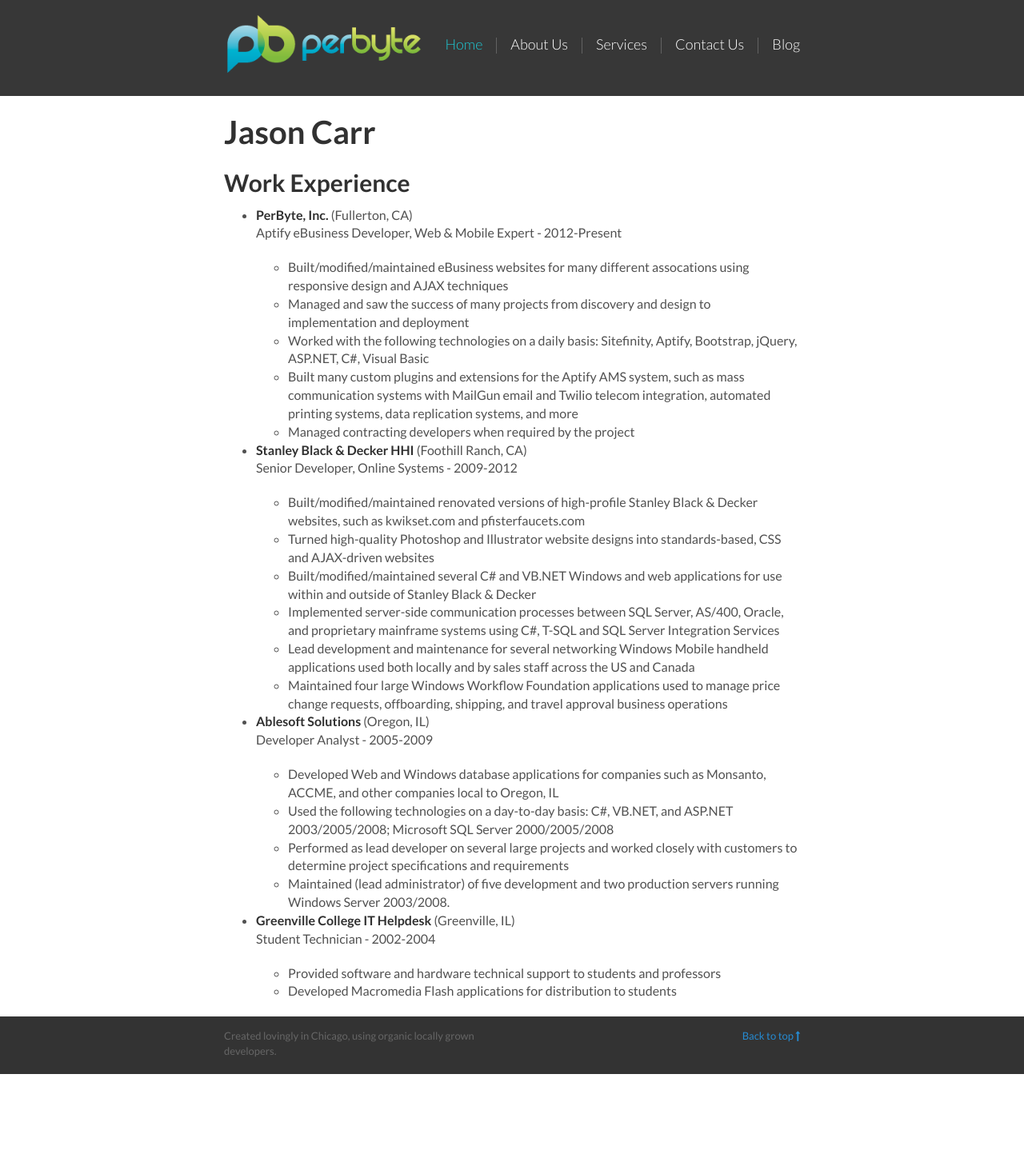
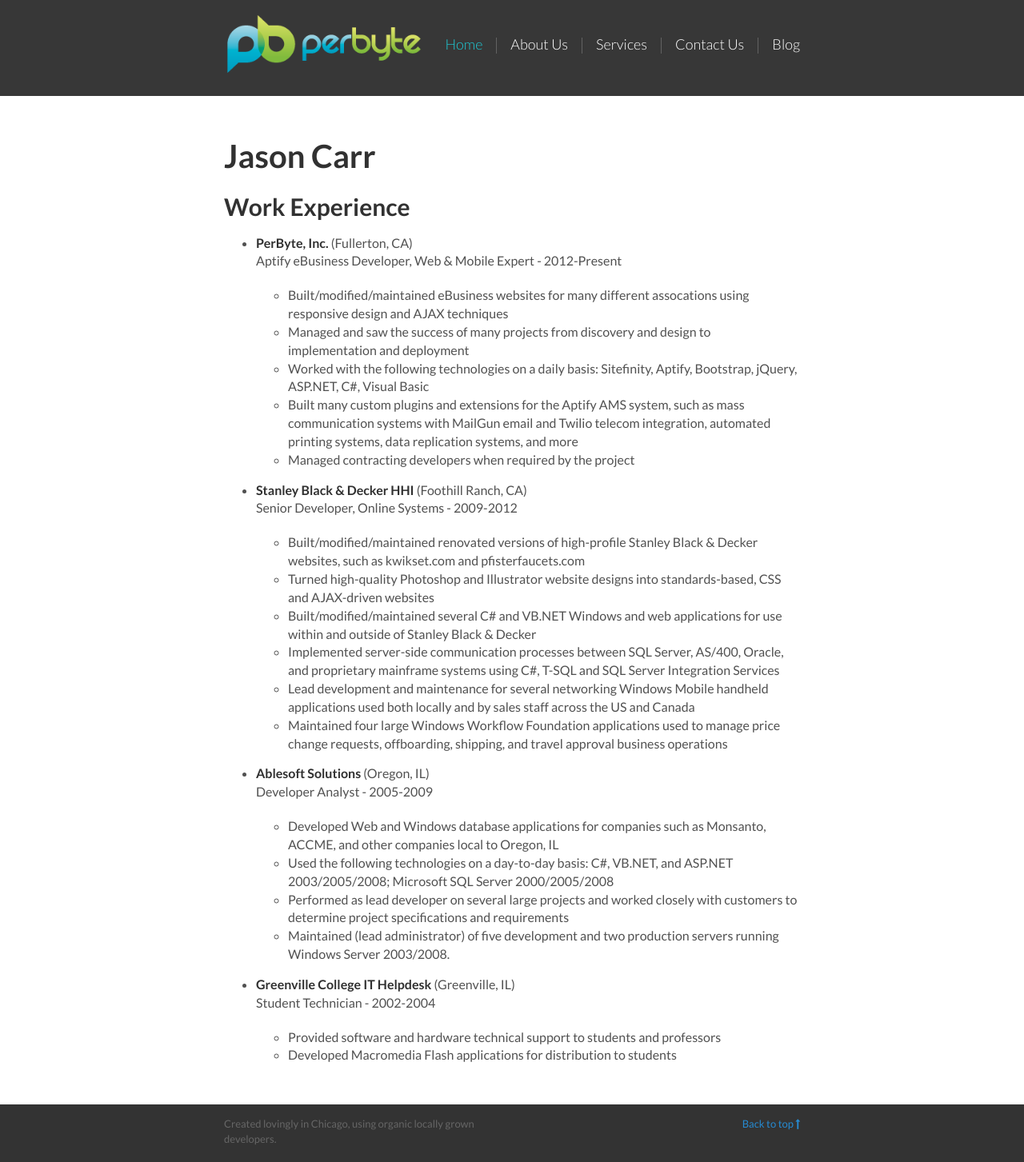
Before and after one commit to lcates/perbyte.github.io, a Jekyll site: the page built from jason-resume.md, in a window 1280 px wide. Shown: the whole page at 80% size. Built offline with Jekyll 4.4.1, drawn with Linux system fonts in a browser that asks for light colours; nearby versions of some CDN libraries; Markdown is read by kramdown in place of the engine named in the settings; before the commit the page ends 1343 px from its top, so only the background shows below that.

Commit message:
New corp theme

```diff
--- a/public/css/corp.css
+++ b/public/css/corp.css
@@ -1,3 +1,11 @@
 header nav.navbar-fixed-top {
 	position: static;
 }
+
+.corp-content {
+	margin: 30px 0;
+}
+
+.corp-content p, .corp-content blockquote, .corp-content ul, .corp-content ol, .corp-content dl, .corp-content table, .corp-content pre {
+	margin-top: 15px;
+}
```
